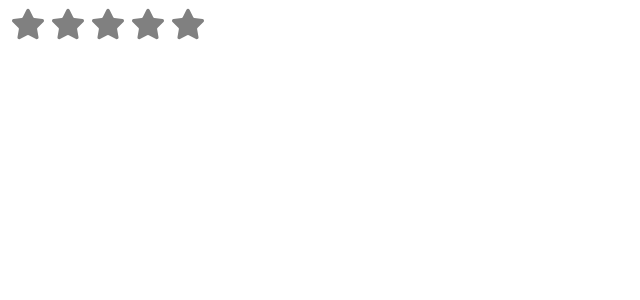
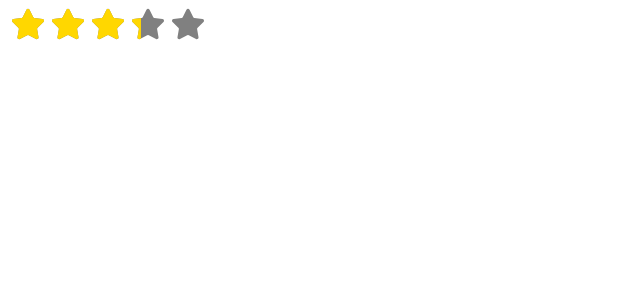
Before and after one commit to NicolasMilliard/react-ts-rating-star, a React (Vite) app in the folder example/: page / in a window 1280 px wide. Shown: the top 300 px of the page, without its empty margins (0-640 px from the left). Built offline with nearby package versions, Linux system fonts and the light colour scheme.

Commit message:
Handle click on stars

```diff
--- a/example/src/component/RatingStar.tsx
+++ b/example/src/component/RatingStar.tsx
@@ -1,4 +1,4 @@
-import React from 'react'
+import React, { useState, useEffect } from 'react'
 import Star from './Star'
 import './react-ts-rating-star.scss'
 
@@ -17,9 +17,19 @@ const RatingStar = ({
   numberOfStars = 5,
   averageNote,
 }: RatingStarProps) => {
-  const renderStars = () => {
+  const [clickedStars, setClickedStars] = useState<number[]>([])
+
+  const handleStar = (starIndex: number) => {
+    // Generate an array of clicked stars including the clicked star and all previous stars
+    const clickedStarsArray = Array.from(
+      { length: starIndex },
+      (_, index) => index + 1,
+    )
+    setClickedStars(clickedStarsArray)
+  }
+
+  const renderStars = (): JSX.Element[] => {
     const stars: JSX.Element[] = []
-
     // Calculate the number of filled stars and the percentage of the last star to fill
     const filledStars: number = averageNote ? Math.floor(averageNote) : 0
     const lastStarPercentage: number = averageNote
@@ -41,16 +51,21 @@ const RatingStar = ({
         <Star
           key={i}
           currentStar={i + 1}
+          isActive={clickedStars.includes(i + 1)}
           icon={icon}
           iconWidth={iconWidth}
           iconHeight={iconHeight}
-          fillPercentage={fillPercentage}
+          fillPercentage={clickedStars.length > 0 ? 0 : fillPercentage}
+          onClick={handleStar}
         />,
       )
     }
-
     return stars
   }
+
+  useEffect(() => {
+    console.log('clickedStars', clickedStars)
+  }, [clickedStars])
 
   return <div className='star-container'>{renderStars()}</div>
 }
--- a/example/src/component/Star.tsx
+++ b/example/src/component/Star.tsx
@@ -1,21 +1,30 @@
 import React from 'react'
 import './react-ts-rating-star.scss'
 
+// TODO: Add colors props
 interface StarProps {
   currentStar: number
-  icon: any
+  isActive: boolean
+  icon: JSX.Element | undefined
   iconWidth: string
   iconHeight: string
   fillPercentage: number
+  onClick: (starIndex: number) => void
 }
 
 const Star = ({
   currentStar,
+  isActive,
   icon,
   iconWidth,
   iconHeight,
   fillPercentage,
+  onClick,
 }: StarProps) => {
+  const handleClick = () => {
+    onClick(currentStar)
+  }
+
   return (
     <svg
       xmlns='http://www.w3.org/2000/svg'
@@ -23,25 +32,15 @@ const Star = ({
       xmlSpace='preserve'
       width={iconWidth}
       height={iconHeight}
-      className='star-wrapper'
-      onClick={() => console.log(currentStar)}
+      className={`star ${isActive ? 'clicked-star' : ''}`}
+      onClick={handleClick}
     >
       <defs>
         <clipPath id='starClip'>
-          {icon ? (
-            icon
-          ) : (
-            <path d='m26.285 2.486 5.407 10.956a2.58 2.58 0 0 0 1.944 1.412l12.091 1.757c2.118.308 2.963 2.91 1.431 4.403l-8.749 8.528a2.582 2.582 0 0 0-.742 2.285l2.065 12.042c.362 2.109-1.852 3.717-3.746 2.722l-10.814-5.685a2.585 2.585 0 0 0-2.403 0l-10.814 5.685c-1.894.996-4.108-.613-3.746-2.722l2.065-12.042a2.582 2.582 0 0 0-.742-2.285L.783 21.014c-1.532-1.494-.687-4.096 1.431-4.403l12.091-1.757a2.58 2.58 0 0 0 1.944-1.412l5.407-10.956c.946-1.919 3.682-1.919 4.629 0z' />
-          )}
+          <StarIcon icon={icon} />
         </clipPath>
       </defs>
-
-      {icon ? (
-        icon
-      ) : (
-        <path d='m26.285 2.486 5.407 10.956a2.58 2.58 0 0 0 1.944 1.412l12.091 1.757c2.118.308 2.963 2.91 1.431 4.403l-8.749 8.528a2.582 2.582 0 0 0-.742 2.285l2.065 12.042c.362 2.109-1.852 3.717-3.746 2.722l-10.814-5.685a2.585 2.585 0 0 0-2.403 0l-10.814 5.685c-1.894.996-4.108-.613-3.746-2.722l2.065-12.042a2.582 2.582 0 0 0-.742-2.285L.783 21.014c-1.532-1.494-.687-4.096 1.431-4.403l12.091-1.757a2.58 2.58 0 0 0 1.944-1.412l5.407-10.956c.946-1.919 3.682-1.919 4.629 0z' />
-      )}
-
+      <StarIcon icon={icon} />
       <rect
         x='0'
         y='0'
@@ -56,3 +55,15 @@ const Star = ({
 }
 
 export default Star
+
+const StarIcon = ({ icon }: { icon: JSX.Element | undefined }) => {
+  return (
+    <>
+      {icon ? (
+        icon
+      ) : (
+        <path d='m26.285 2.486 5.407 10.956a2.58 2.58 0 0 0 1.944 1.412l12.091 1.757c2.118.308 2.963 2.91 1.431 4.403l-8.749 8.528a2.582 2.582 0 0 0-.742 2.285l2.065 12.042c.362 2.109-1.852 3.717-3.746 2.722l-10.814-5.685a2.585 2.585 0 0 0-2.403 0l-10.814 5.685c-1.894.996-4.108-.613-3.746-2.722l2.065-12.042a2.582 2.582 0 0 0-.742-2.285L.783 21.014c-1.532-1.494-.687-4.096 1.431-4.403l12.091-1.757a2.58 2.58 0 0 0 1.944-1.412l5.407-10.956c.946-1.919 3.682-1.919 4.629 0z' />
+      )}
+    </>
+  )
+}
--- a/example/src/component/react-ts-rating-star.scss
+++ b/example/src/component/react-ts-rating-star.scss
@@ -1,17 +1,17 @@
 .star-container {
+  cursor: pointer;
   display: flex;
   align-items: center;
   width: fit-content;
+  fill: grey;
 
-  &:hover .star-wrapper path,
-  &:hover ~ .star-wrapper .star-progress {
+  &:hover .star path,
+  &:hover ~ .star .star-progress {
     fill: gold;
   }
 }
 
-.star-wrapper {
-  cursor: pointer;
-  fill: grey;
+.star {
   padding-left: 4px;
   padding-right: 4px;
 
@@ -20,18 +20,12 @@
     transform: scale(1.3);
   }
 
-  &:hover ~ .star-wrapper path,
-  &:hover ~ .star-wrapper .star-progress {
+  &:hover ~ .star path,
+  &:hover ~ .star .star-progress {
     fill: grey;
-  }
-
-  &:hover ~ .star-progress {
-    width: 100%;
   }
 }
 
-.star-progress {
-  &:hover {
-    width: 100%;
-  }
+.clicked-star {
+  fill: gold;
 }
--- a/example/src/index.tsx
+++ b/example/src/index.tsx
@@ -7,7 +7,7 @@ const root = ReactDOM.createRoot(document.getElementById('root') as HTMLElement)
 root.render(
   <React.StrictMode>
     <div>
-      <RatingStar />
+      <RatingStar averageNote={3.28} />
     </div>
   </React.StrictMode>,
 )
```
Also changed, not shown: 1 other file (tests, documents, lock files or other folders).
